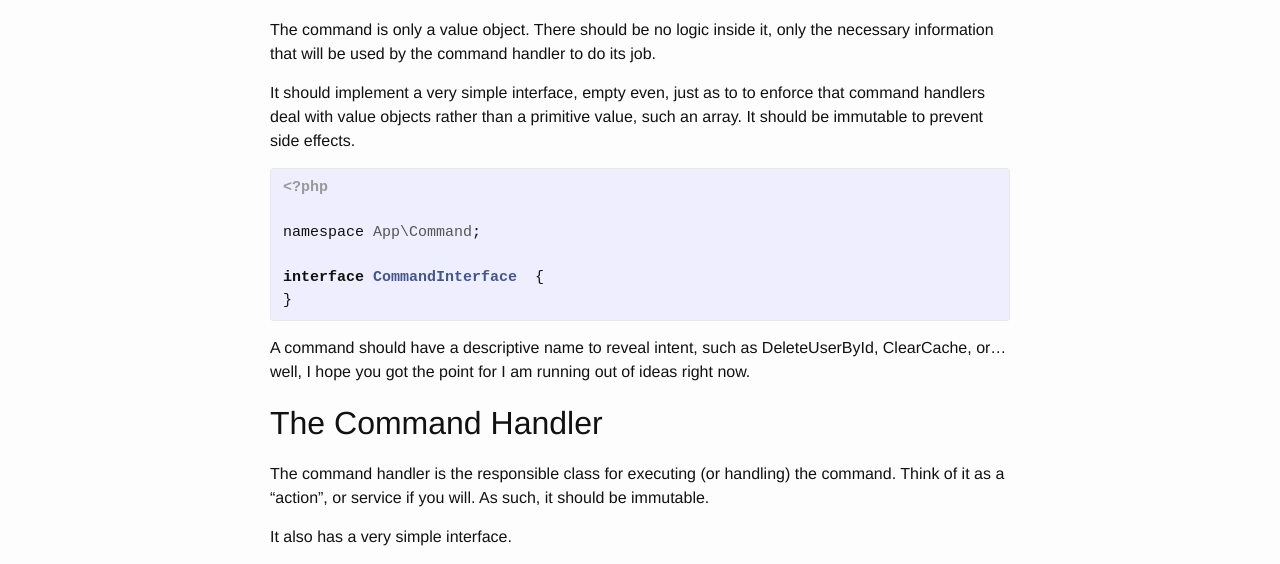
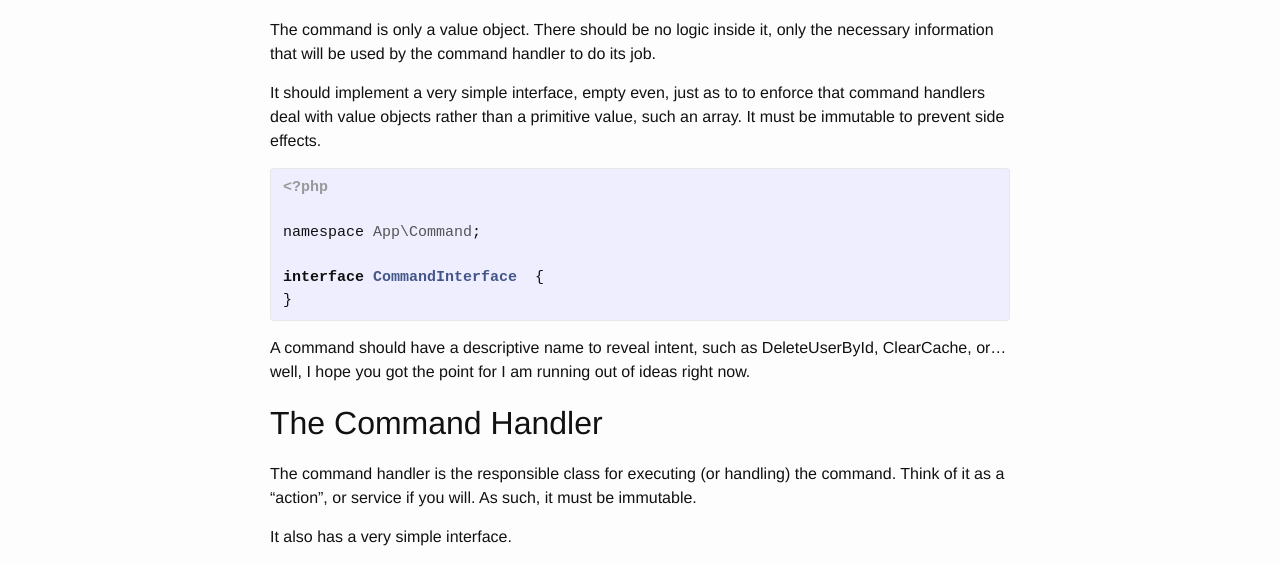
Before and after one commit to mjacobus/mjacobus.github.io, a Jekyll site: the page built from _posts/2015-06-17-command-buses-are-awesome.md, in a window 1280 px wide and 900 px high. Shown: the part 308-872 px from the top of the window. Built offline with Jekyll 4.4.1, drawn with Linux system fonts in a browser that asks for light colours; comment, search, counter and statistics services are not loaded.

Commit message:
Fixed wording

```diff
--- a/_posts/2015-06-17-command-buses-are-awesome.md
+++ b/_posts/2015-06-17-command-buses-are-awesome.md
@@ -14,7 +14,7 @@ the necessary information that will be used by the command handler to do its job
 
 It should implement a very simple interface, empty even, just as to to enforce
 that command handlers deal with value objects rather than a primitive value,
-such an array. It should be immutable to prevent side effects.
+such an array. It must be immutable to prevent side effects.
 
 {% highlight php %}
 <?php
@@ -32,7 +32,7 @@ running out of ideas right now.
 ## The Command Handler
 
 The command handler is the responsible class for executing (or handling) the command.
-Think of it as a "action", or service if you will. As such, it should be immutable.
+Think of it as a "action", or service if you will. As such, it must be immutable.
 
 It also has a very simple interface.
 
```
